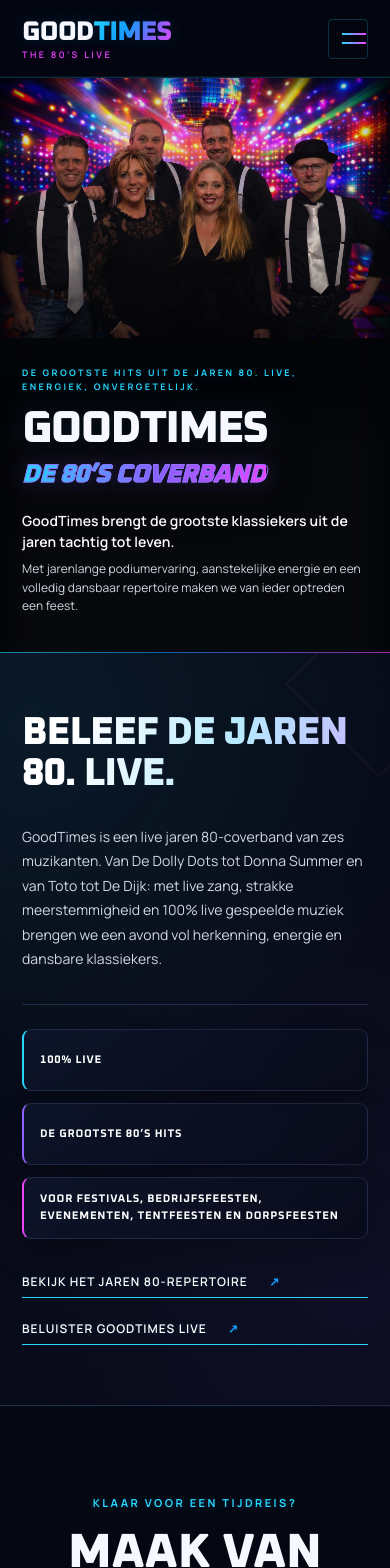
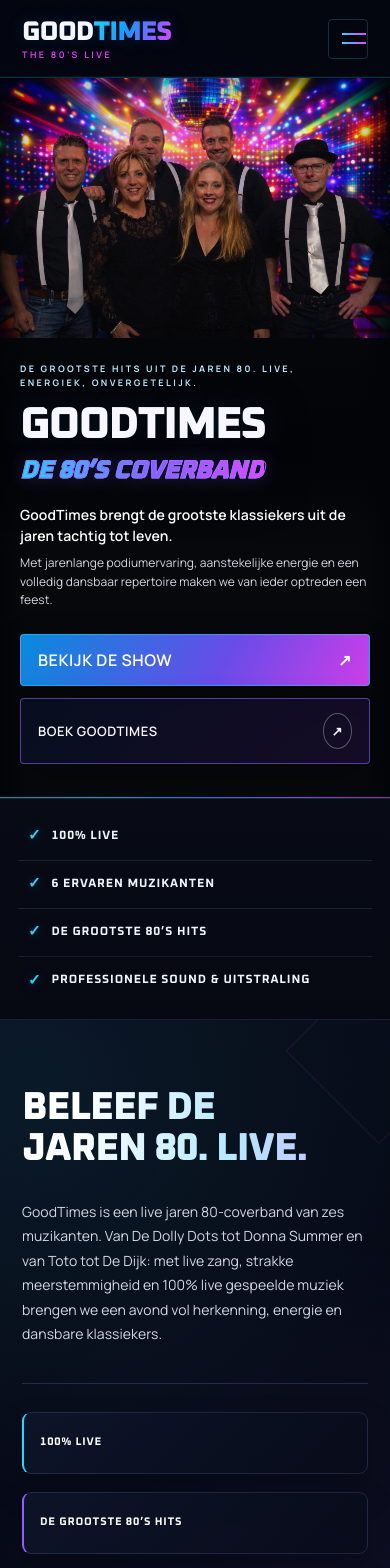
Before and after one commit to Goodtimes26/Goodtimes-website, a Next.js app: page / in a window 390 px wide. Shown: the top 1568 px of the page. Built offline with nearby package versions, Linux system fonts and the light colour scheme.

Commit message:
Geef homepage premium uitstraling

```diff
--- a/app/globals.css
+++ b/app/globals.css
@@ -328,3 +328,51 @@
   .page-intro:before{right:-42px;top:16%;opacity:.68}
   .not-found-page{padding:70px 18px}.not-found-card{padding:42px 22px}.not-found-card h1{font-size:clamp(42px,12vw,58px)}
 }
+
+/* Premium homepage — bewust beperkt tot de homepage. */
+.home-hero{isolation:isolate;border-bottom:1px solid rgba(40,215,255,.16)}
+.home-hero:before{content:"";position:absolute;z-index:1;inset:auto 0 0;height:1px;background:linear-gradient(90deg,transparent,var(--cyan),var(--violet),var(--magenta),transparent);opacity:.55}
+.home-hero .hero-content{padding-top:clamp(82px,9vw,132px);padding-bottom:clamp(82px,9vw,132px)}
+.home-hero .eyebrow{color:#b8ecff;text-shadow:0 0 14px rgba(40,215,255,.2)}
+.home-hero h1{max-width:760px;text-wrap:balance}
+.home-hero .hero-intro{max-width:570px;margin-bottom:34px}
+.home-hero .hero-intro p{max-width:52ch}
+.home-hero-actions{gap:16px}
+.home-hero-actions .hero-button{border-radius:4px;box-shadow:0 14px 34px rgba(0,0,0,.26)}
+.home-hero-actions .secondary{border-color:rgba(140,97,255,.58);backdrop-filter:blur(8px)}
+.home-usp-strip{position:relative;z-index:3;padding:0 clamp(22px,6vw,96px);background:linear-gradient(180deg,#080b16,#060812);border-bottom:1px solid rgba(140,97,255,.17)}
+.home-usp-strip ul{width:min(100%,1280px);margin:0 auto;padding:28px 0;display:grid;grid-template-columns:repeat(4,minmax(0,1fr));list-style:none}
+.home-usp-strip li{position:relative;display:flex;align-items:center;justify-content:center;min-height:48px;padding:7px 22px;color:#eef7ff;font:700 12px/1.45 var(--font-display);letter-spacing:.075em;text-align:center;text-transform:uppercase;border-right:1px solid rgba(107,130,188,.22)}
+.home-usp-strip li:last-child{border-right:0}
+.home-usp-strip li:before{content:"✓";margin-right:10px;color:var(--cyan);font-size:15px;text-shadow:0 0 12px rgba(40,215,255,.34)}
+.home-intro{padding-top:clamp(88px,9vw,132px);padding-bottom:clamp(88px,9vw,132px)}
+.home-intro-copy{align-items:center}
+.home-intro h2{max-width:520px;text-wrap:balance}
+.home-intro-copy>p{max-width:68ch}
+.home-highlights{gap:18px;margin-top:54px;padding-top:40px}
+.home-links{margin-top:46px}
+.home-hero .hero-content>*{animation:home-slide-up .65s both}
+.home-hero .hero-content>*:nth-child(2){animation-delay:.08s}.home-hero .hero-content>*:nth-child(3){animation-delay:.16s}.home-hero .hero-content>*:nth-child(4){animation-delay:.24s}
+.home-usp-strip li{animation:home-fade-in .55s both}.home-usp-strip li:nth-child(2){animation-delay:.08s}.home-usp-strip li:nth-child(3){animation-delay:.16s}.home-usp-strip li:nth-child(4){animation-delay:.24s}
+@keyframes home-slide-up{from{opacity:0;transform:translateY(18px)}to{opacity:1;transform:translateY(0)}}
+@keyframes home-fade-in{from{opacity:0}to{opacity:1}}
+
+@media(max-width:900px){
+  .home-usp-strip ul{grid-template-columns:repeat(2,minmax(0,1fr));padding:20px 0}
+  .home-usp-strip li:nth-child(2){border-right:0}.home-usp-strip li:nth-child(-n+2){border-bottom:1px solid rgba(107,130,188,.2)}
+}
+@media(max-width:767px){
+  .home-hero{min-height:auto}
+  .home-hero .hero-content{padding:calc(66.667vw + 24px) 20px 34px}
+  .home-hero .hero-intro{margin:18px 0 24px}
+  .home-hero-actions{gap:10px}
+  .home-hero-actions .hero-button{min-height:50px;padding:14px 17px}
+  .home-usp-strip{padding:0 18px}
+  .home-usp-strip ul{grid-template-columns:1fr;padding:14px 0}
+  .home-usp-strip li{justify-content:flex-start;min-height:48px;padding:9px 10px;text-align:left;border-right:0;border-bottom:1px solid rgba(107,130,188,.18)}
+  .home-usp-strip li:nth-child(2){border-right:0}.home-usp-strip li:last-child{border-bottom:0}
+  .home-intro{padding-top:68px;padding-bottom:68px}
+  .home-highlights{margin-top:36px;padding-top:28px}
+  .home-links{margin-top:36px}
+}
+@media(prefers-reduced-motion:reduce){.home-hero .hero-content>*,.home-usp-strip li{animation:none!important}}
--- a/app/site.tsx
+++ b/app/site.tsx
@@ -70,6 +70,10 @@
           <p>GoodTimes brengt de grootste klassiekers uit de jaren tachtig tot leven.</p>
           <p>Met jarenlange podiumervaring, aanstekelijke energie en een volledig dansbaar repertoire maken we van ieder optreden een feest.</p>
         </div>
+        <div className="actions home-hero-actions">
+          <Link className="primary hero-button" href="/media">Bekijk de show <Arrow /></Link>
+          <Link className="secondary hero-button" href="/contact">Boek GoodTimes <Arrow /></Link>
+        </div>
       </div>
       <div className="scroll">SCROLL TO THE 80’S <span>↓</span></div>
     </section>
@@ -78,6 +82,14 @@
 
 function HomePage() {
   return <><Hero />
+    <section className="home-usp-strip" aria-label="Waarom GoodTimes">
+      <ul>
+        <li>100% Live</li>
+        <li>6 ervaren muzikanten</li>
+        <li>De grootste 80’s hits</li>
+        <li>Professionele sound &amp; uitstraling</li>
+      </ul>
+    </section>
     <section className="home-intro">
       <div className="home-intro-copy">
         <h2>Beleef de jaren 80. Live.</h2>
```
